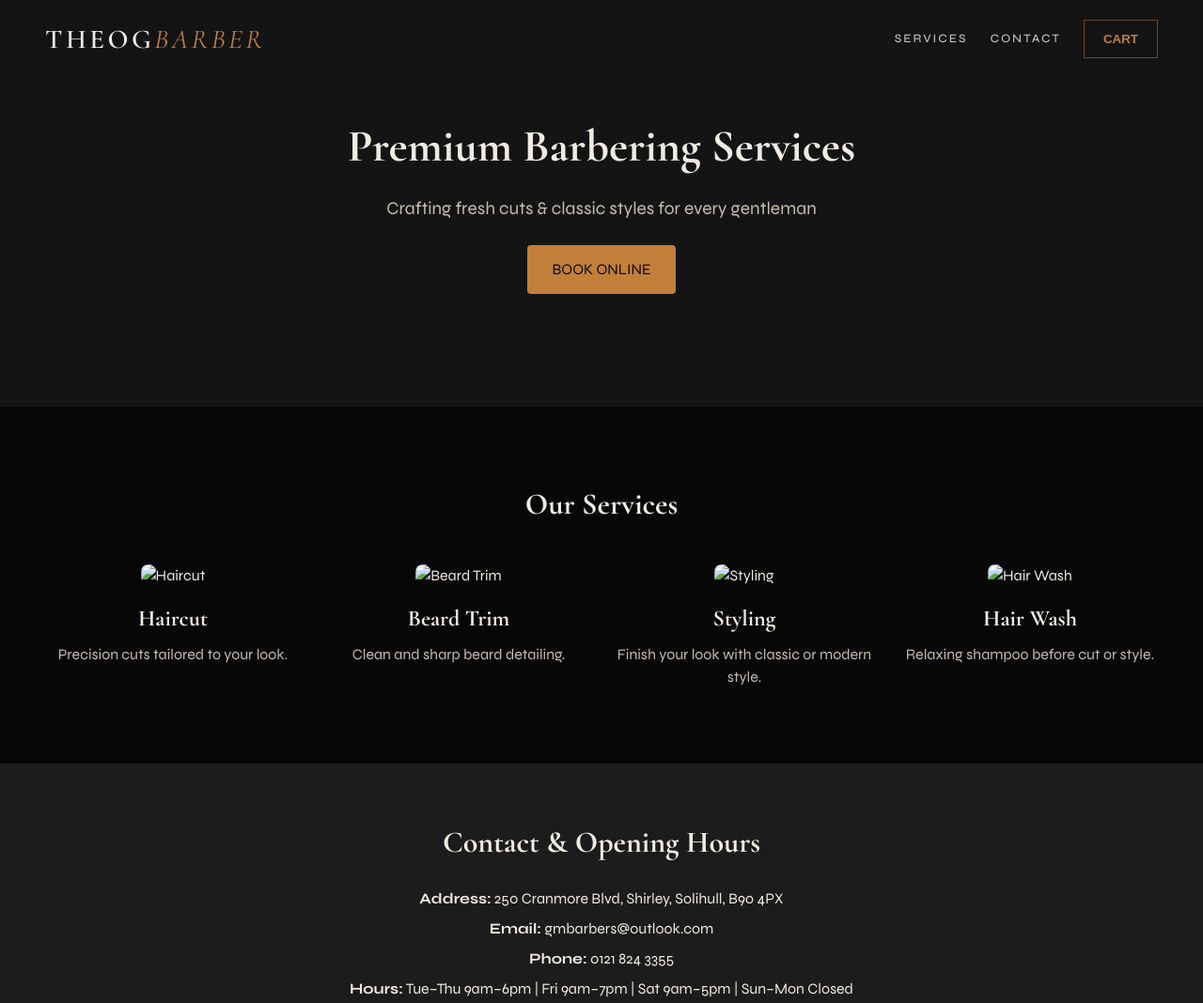
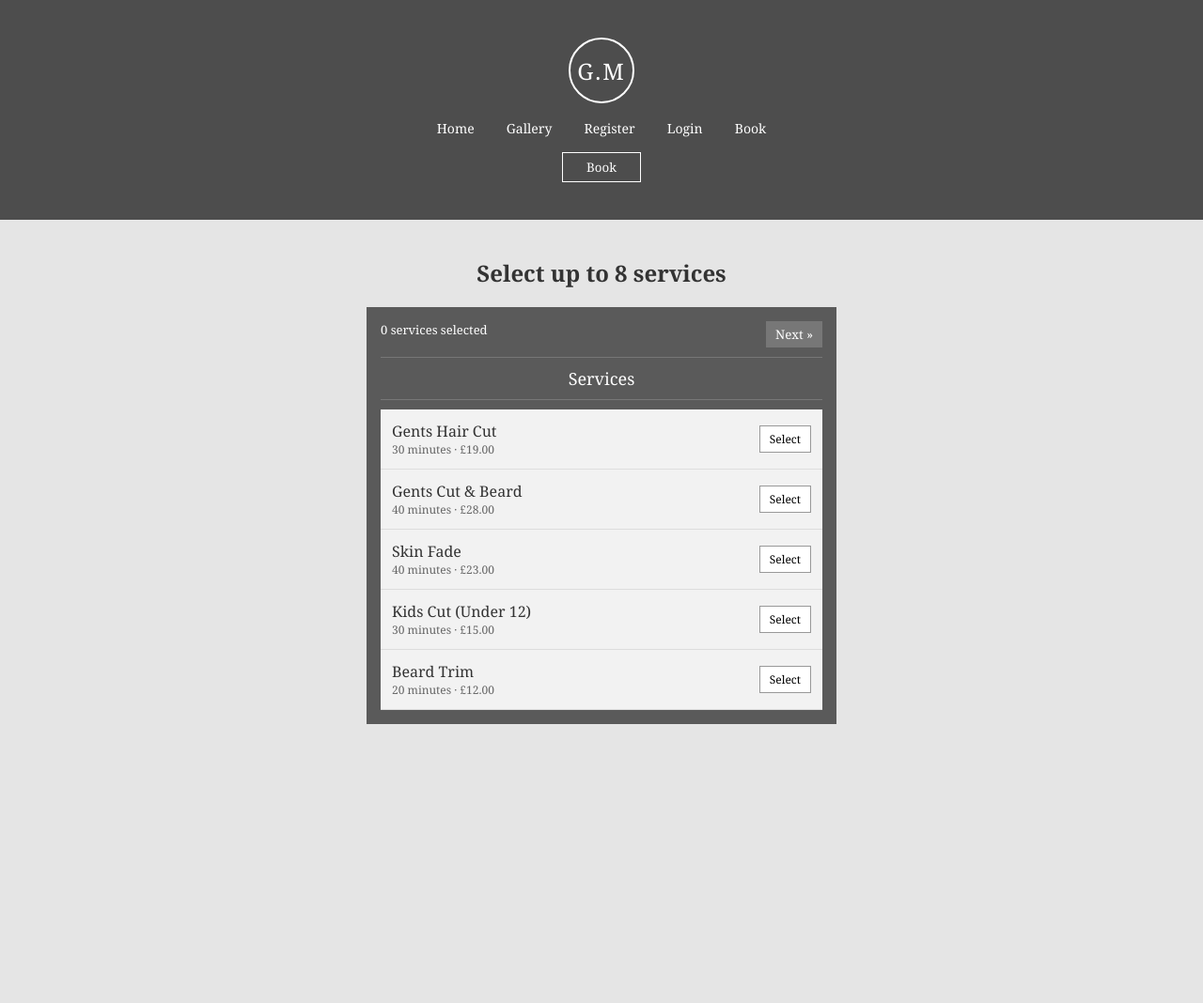
Before and after one commit to flexx00/OGBarber, a plain HTML site: page index.html in a window 1280 px wide. Shown: the top 1068 px of the page at 94% size. After the commit the page ends 811 px from the top, so only its background shows below. Drawn offline with nearby package versions, Linux system fonts and the light colour scheme.

Commit message:
Update index.html

```diff
--- a/index.html
+++ b/index.html
@@ -3,151 +3,231 @@
 <head>
 <meta charset="UTF-8">
 <meta name="viewport" content="width=device-width, initial-scale=1.0">
-<title>THE O.G. BARBER</title>
-<link rel="preconnect" href="https://fonts.googleapis.com">
-<link rel="preconnect" href="https://fonts.gstatic.com" crossorigin>
-<link href="https://fonts.googleapis.com/css2?family=Cormorant+Garamond:ital,wght@0,400;0,500;0,600;0,700;1,400&family=Syne:wght@400;500;600;700;800&display=swap" rel="stylesheet">
+<title>GM Booking</title>
+
 <style>
-:root {
-  --void: #070707;
-  --ink: #0d0d0d;
-  --surface: #141414;
-  --surface-elevated: #1c1c1c;
-  --cream: #f0ebe3;
-  --cream-muted: #c4bdb2;
-  --copper: #c17f3a;
-  --copper-bright: #e09b5c;
-  --copper-dim: #8b5a2b;
-  --accent: #c17f3a;
-  --serif: 'Cormorant Garamond', Georgia, serif;
-  --sans: 'Syne', system-ui, sans-serif;
-  --ease-out: cubic-bezier(0.22, 1, 0.36, 1);
-  --ease-spring: cubic-bezier(0.34, 1.56, 0.64, 1);
+* {
+    margin: 0;
+    padding: 0;
+    box-sizing: border-box;
+    font-family: 'Georgia', serif;
 }
 
-* { margin:0; padding:0; box-sizing:border-box; }
-html { scroll-behavior:smooth; }
-body { font-family: var(--sans); background: var(--void); color: var(--cream); line-height:1.5; }
-
-.wrap { max-width:1320px; margin:0 auto; padding:0 clamp(20px,5vw,48px); }
+body {
+    background: #e5e5e5;
+}
 
 /* Header */
 header {
-  position: fixed; top:0; left:0; right:0; z-index:200;
-  padding:20px 0; transition: background 0.4s var(--ease-out), padding 0.3s ease;
+    background: #4d4d4d;
+    color: white;
+    padding: 40px 0;
+    text-align: center;
+}
+
+.logo {
+    width: 70px;
+    height: 70px;
+    border-radius: 50%;
+    border: 2px solid white;
+    display: flex;
+    align-items: center;
+    justify-content: center;
+    margin: 0 auto 15px;
+    font-size: 24px;
+    letter-spacing: 2px;
+}
+
+nav a {
+    color: white;
+    text-decoration: none;
+    margin: 0 15px;
+    font-size: 14px;
+}
+
+nav a:hover {
+    text-decoration: underline;
+}
+
+.book-btn {
+    margin-top: 15px;
+    padding: 6px 25px;
+    border: 1px solid white;
     background: transparent;
+    color: white;
+    cursor: pointer;
 }
-header.scrolled { background: rgba(7,7,7,0.92); padding:12px 0; backdrop-filter: blur(20px); }
-header .wrap { display:flex; justify-content:space-between; align-items:center; }
-.logo { font-family:var(--serif); font-size:1.8rem; font-weight:600; letter-spacing:0.12em; text-transform:uppercase; color:var(--cream); text-decoration:none; }
-.logo .accent { color:var(--copper); font-style:italic; font-weight:500; }
-nav { display:flex; align-items:center; gap:24px; }
-nav a { color:var(--cream-muted); text-decoration:none; font-size:0.8rem; font-weight:500; text-transform:uppercase; letter-spacing:0.15em; }
-nav a:hover { color:var(--copper-bright); }
-.cart-btn { padding:12px 20px; background:transparent; border:1px solid rgba(193,127,58,0.5); color:var(--copper); cursor:pointer; font-weight:600; text-transform:uppercase; }
-.cart-btn:hover { background:var(--copper); color:var(--void); }
 
-/* Hero */
-.hero-home { text-align:center; padding:120px 0; background: var(--surface); }
-.hero-home h1 { font-family:var(--serif); font-size:3rem; margin-bottom:16px; }
-.hero-home .sub-heading { font-size:1.2rem; color:var(--cream-muted); margin-bottom:24px; }
-.hero-home .btn-primary { background:var(--copper); padding:14px 26px; color:var(--void); text-transform:uppercase; text-decoration:none; display:inline-block; border-radius:4px; transition:0.3s; }
-.hero-home .btn-primary:hover { background:var(--copper-bright); }
+/* Main */
+.container {
+    max-width: 500px;
+    margin: 40px auto;
+    text-align: center;
+}
 
-/* Services */
-.services-section { padding:80px 0; }
-.services-section h2 { font-family:var(--serif); font-size:2rem; margin-bottom:40px; text-align:center; }
-.services-grid { display:grid; grid-template-columns:repeat(auto-fit,minmax(220px,1fr)); gap:32px; }
-.service { text-align:center; }
-.service img { width:100%; border-radius:8px; margin-bottom:16px; }
-.service h3 { font-family:var(--serif); font-size:1.5rem; margin-bottom:8px; }
-.service p { color:var(--cream-muted); }
+.container h2 {
+    margin-bottom: 20px;
+    color: #333;
+}
 
-/* Contact */
-.contact-info { padding:60px 0; background: var(--surface-elevated); }
-.contact-info h2 { font-family:var(--serif); font-size:2rem; margin-bottom:24px; text-align:center; }
-.contact-info p { margin-bottom:8px; text-align:center; }
+/* Booking Card */
+.booking-card {
+    background: #5a5a5a;
+    color: white;
+    padding: 15px;
+}
 
-/* Footer */
-footer { padding:40px 0; background: var(--surface); text-align:center; border-top:1px solid rgba(255,255,255,0.06); }
-footer p { color:var(--cream-muted); font-size:0.8rem; }
+.booking-top {
+    display: flex;
+    justify-content: space-between;
+    font-size: 13px;
+    margin-bottom: 10px;
+}
 
-/* Responsive */
-@media (max-width:768px){ .services-grid{ grid-template-columns:1fr; } }
+.next-btn {
+    background: #777;
+    border: none;
+    color: white;
+    padding: 5px 10px;
+    cursor: pointer;
+}
+
+.services-title {
+    font-size: 18px;
+    padding: 10px 0;
+    border-top: 1px solid #777;
+    border-bottom: 1px solid #777;
+    margin-bottom: 10px;
+}
+
+.service {
+    background: #f2f2f2;
+    color: #333;
+    display: flex;
+    justify-content: space-between;
+    align-items: center;
+    padding: 12px;
+    border-bottom: 1px solid #ddd;
+}
+
+.service-info {
+    text-align: left;
+}
+
+.service-info small {
+    display: block;
+    font-size: 12px;
+    color: #666;
+}
+
+.select-btn {
+    border: 1px solid #999;
+    background: white;
+    padding: 5px 10px;
+    cursor: pointer;
+    font-size: 12px;
+}
+
+.select-btn:hover {
+    background: #ddd;
+}
+
+.selected {
+    background: #d4d4d4 !important;
+}
 </style>
 </head>
+
 <body>
 
 <header>
-  <div class="wrap">
-    <a href="#" class="logo">theog<span class="accent">barber</span></a>
+    <div class="logo">G.M</div>
     <nav>
-      <a href="#services">Services</a>
-      <a href="#contact">Contact</a>
-      <button class="cart-btn">Cart</button>
+        <a href="#">Home</a>
+        <a href="#">Gallery</a>
+        <a href="#">Register</a>
+        <a href="#">Login</a>
+        <a href="#">Book</a>
     </nav>
-  </div>
+    <button class="book-btn">Book</button>
 </header>
 
-<main>
-  <section class="hero-home">
-    <div class="wrap">
-      <h1>Premium Barbering Services</h1>
-      <p class="sub-heading">Crafting fresh cuts & classic styles for every gentleman</p>
-      <a href="#contact" class="btn-primary">Book Online</a>
+<div class="container">
+    <h2>Select up to 8 services</h2>
+
+    <div class="booking-card">
+        <div class="booking-top">
+            <span id="count">0 services selected</span>
+            <button class="next-btn">Next »</button>
         </div>
-  </section>
 
-  <section id="services" class="services-section">
-    <div class="wrap">
-      <h2>Our Services</h2>
-      <div class="services-grid">
+        <div class="services-title">Services</div>
+
         <div class="service">
-          <img src="haircut.jpg" alt="Haircut">
-          <h3>Haircut</h3>
-          <p>Precision cuts tailored to your look.</p>
+            <div class="service-info">
+                Gents Hair Cut
+                <small>30 minutes · £19.00</small>
             </div>
+            <button class="select-btn">Select</button>
+        </div>
+
         <div class="service">
-          <img src="beard.jpg" alt="Beard Trim">
-          <h3>Beard Trim</h3>
-          <p>Clean and sharp beard detailing.</p>
+            <div class="service-info">
+                Gents Cut & Beard
+                <small>40 minutes · £28.00</small>
             </div>
+            <button class="select-btn">Select</button>
+        </div>
+
         <div class="service">
-          <img src="styling.jpg" alt="Styling">
-          <h3>Styling</h3>
-          <p>Finish your look with classic or modern style.</p>
+            <div class="service-info">
+                Skin Fade
+                <small>40 minutes · £23.00</small>
             </div>
+            <button class="select-btn">Select</button>
+        </div>
+
         <div class="service">
-          <img src="wash.jpg" alt="Hair Wash">
-          <h3>Hair Wash</h3>
-          <p>Relaxing shampoo before cut or style.</p>
+            <div class="service-info">
+                Kids Cut (Under 12)
+                <small>30 minutes · £15.00</small>
+            </div>
+            <button class="select-btn">Select</button>
+        </div>
+
+        <div class="service">
+            <div class="service-info">
+                Beard Trim
+                <small>20 minutes · £12.00</small>
+            </div>
+            <button class="select-btn">Select</button>
+        </div>
+
     </div>
 </div>
-    </div>
-  </section>
-
-  <section class="contact-info" id="contact">
-    <div class="wrap">
-      <h2>Contact & Opening Hours</h2>
-      <p><strong>Address:</strong> 250 Cranmore Blvd, Shirley, Solihull, B90 4PX</p>
-      <p><strong>Email:</strong> gmbarbers@outlook.com</p>
-      <p><strong>Phone:</strong> 0121 824 3355</p>
-      <p><strong>Hours:</strong> Tue–Thu 9am–6pm | Fri 9am–7pm | Sat 9am–5pm | Sun–Mon Closed</p>
-    </div>
-  </section>
-</main>
-
-<footer>
-  <p>© THE O.G. BARBER</p>
-</footer>
 
 <script>
-(function() {
-  const header = document.querySelector('header');
-  window.addEventListener('scroll', () => {
-    header.classList.toggle('scrolled', window.scrollY > 60);
+const buttons = document.querySelectorAll('.select-btn');
+const countText = document.getElementById('count');
+let selectedCount = 0;
+
+buttons.forEach(button => {
+    button.addEventListener('click', () => {
+        if (button.classList.contains('active')) {
+            button.classList.remove('active');
+            button.textContent = "Select";
+            button.parentElement.classList.remove('selected');
+            selectedCount--;
+        } else {
+            if (selectedCount >= 8) return alert("You can only select up to 8 services.");
+            button.classList.add('active');
+            button.textContent = "Selected";
+            button.parentElement.classList.add('selected');
+            selectedCount++;
+        }
+        countText.textContent = selectedCount + " services selected";
     });
-})();
+});
 </script>
 
 </body>
```
Lines whose indentation alone changed are shown as unchanged.
